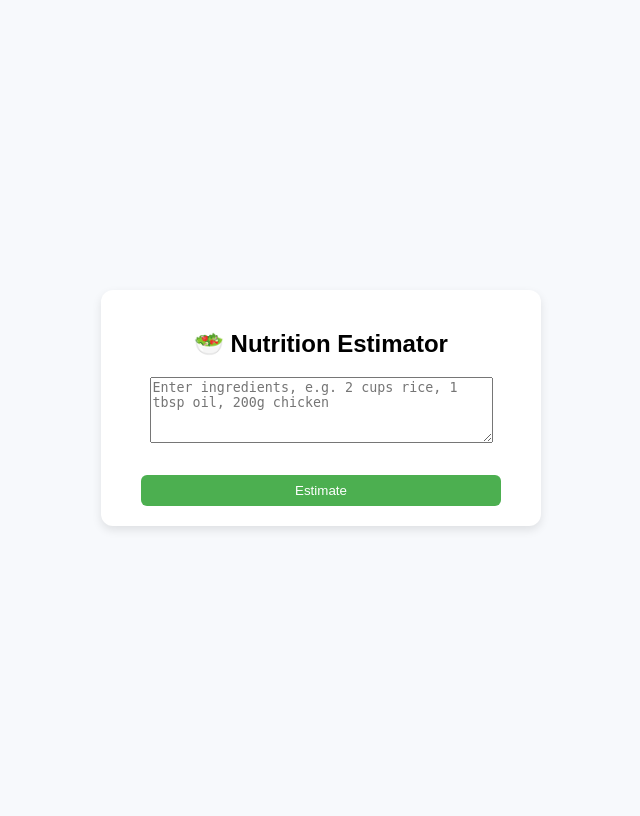
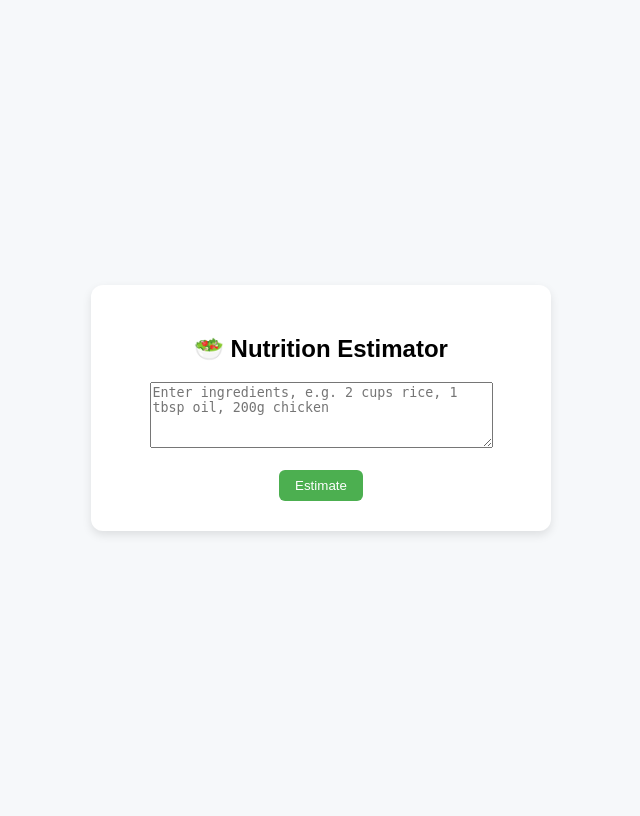
Before and after one commit to laharimorampudi22/Nutrition-Estimator, a FastAPI app: page / in a window 1280 px wide. Shown: the whole page, without its empty margins (319-959 px from the left). Run offline with FastAPI, Linux system fonts and the light colour scheme.

Commit message:
Update style.css

```diff
--- a/static/style.css
+++ b/static/style.css
@@ -1,33 +1,30 @@
 body {
+    background: #f6f8fa;
     font-family: Arial, sans-serif;
-  background: #f7f9fc;
     display: flex;
     justify-content: center;
     align-items: center;
     height: 100vh;
 }
+
 .container {
-  background: white;
-  padding: 20px;
+    background: #fff;
+    padding: 30px;
     border-radius: 12px;
     box-shadow: 0 4px 10px rgba(0,0,0,0.1);
     width: 400px;
     text-align: center;
 }
-input, button {
-  margin-top: 10px;
-  padding: 8px;
-  width: 90%;
-  border-radius: 6px;
-  border: 1px solid #ccc;
-}
+
 button {
     background: #4CAF50;
     color: white;
+    padding: 8px 16px;
     border: none;
+    border-radius: 6px;
     cursor: pointer;
 }
-button:hover { background: #45a049; }
+
 .result {
     margin-top: 20px;
     text-align: left;
```
Lines whose indentation alone changed are shown as unchanged.
